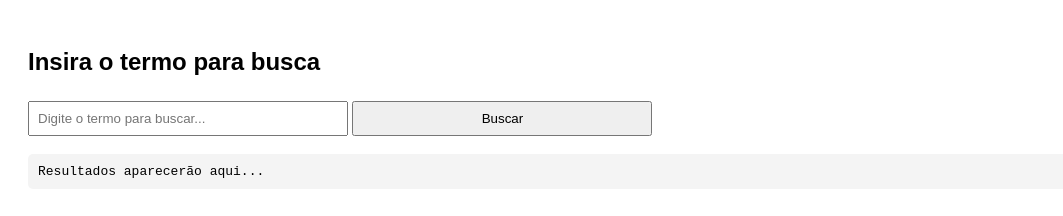
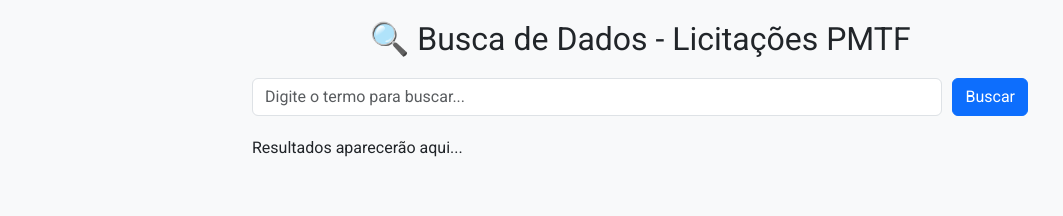
Before and after one commit to sergiocarneiro-adm/licitapmtf, a plain HTML site: page index.html in a window 1280 px wide. Shown: the whole page, without its empty margins (0-1063 px from the left). Drawn offline with nearby package versions, Linux system fonts and the light colour scheme.

Commit message:
Update index.html

```diff
--- a/index.html
+++ b/index.html
@@ -2,23 +2,48 @@
 <html lang="pt-BR">
 <head>
   <meta charset="UTF-8">
-  <title>BUSCA BANCO DE DADOS SÉRGIO</title>
+  <title>Busca de Dados - Licitações PMTF</title>
+  <link href="https://fonts.googleapis.com/css2?family=Roboto&display=swap" rel="stylesheet">
+  <link href="https://cdn.jsdelivr.net/npm/bootstrap@5.3.3/dist/css/bootstrap.min.css" rel="stylesheet">
   <style>
-    body { font-family: Arial, sans-serif; padding: 20px; }
-    input, button { padding: 8px; margin: 5px 0; width: 300px; }
-    pre { background: #f4f4f4; padding: 10px; border-radius: 5px; max-height: 400px; overflow: auto; }
+    body {
+      font-family: 'Roboto', sans-serif;
+      background-color: #f8f9fa;
+      padding: 20px;
+    }
+    .container {
+      max-width: 800px;
+      margin: auto;
+    }
+    h2 {
+      margin-bottom: 20px;
+      text-align: center;
+    }
+    .card {
+      margin-bottom: 15px;
+    }
+    .search-box {
+      display: flex;
+      gap: 10px;
+      margin-bottom: 20px;
+    }
+    .search-box input {
+      flex: 1;
+    }
   </style>
 </head>
 <body>
-  <h2>Insira o termo para busca</h2>
-  <input type="text" id="searchTerm" placeholder="Digite o termo para buscar...">
-  <button onclick="search()">Buscar</button>
-  <pre id="result">Resultados aparecerão aqui...</pre>
+  <div class="container">
+    <h2>🔍 Busca de Dados - Licitações PMTF</h2>
+    <div class="search-box">
+      <input type="text" id="searchTerm" class="form-control" placeholder="Digite o termo para buscar...">
+      <button onclick="search()" class="btn btn-primary">Buscar</button>
+    </div>
+    <div id="result">Resultados aparecerão aqui...</div>
+  </div>
 
   <script>
-    // Usando o JSON diretamente do seu GitHub Pages
     const jsonUrl = 'https://sergiocarneiro-adm.github.io/licitapmtf/dados_planilha.json';
-
     let jsonData = [];
 
     async function carregarJSON() {
@@ -27,14 +52,17 @@
         jsonData = await response.json();
         console.log('JSON carregado com sucesso');
       } catch (error) {
-        document.getElementById('result').textContent = 'Erro ao carregar JSON: ' + error;
+        document.getElementById('result').innerHTML = '<div class="alert alert-danger">Erro ao carregar JSON: ' + error + '</div>';
       }
     }
 
     function search() {
       const termo = document.getElementById('searchTerm').value.trim().toLowerCase();
+      const resultDiv = document.getElementById('result');
+      resultDiv.innerHTML = '';
+
       if (!termo) {
-        document.getElementById('result').textContent = 'Digite um termo para buscar.';
+        resultDiv.innerHTML = '<div class="alert alert-warning">Digite um termo para buscar.</div>';
         return;
       }
 
@@ -59,8 +87,32 @@
         }
       });
 
-      document.getElementById('result').textContent =
-        JSON.stringify(resultados.length ? resultados : 'Nada encontrado', null, 2);
+      if (resultados.length === 0) {
+        resultDiv.innerHTML = '<div class="alert alert-info">Nada encontrado.</div>';
+        return;
+      }
+
+      resultados.forEach(item => {
+        let cardHTML = `
+          <div class="card">
+            <div class="card-header bg-primary text-white">
+              <strong>Aba:</strong> ${item.aba}
+            </div>
+            <div class="card-body">
+              <strong>Colunas:</strong> ${item.colunas.join(', ')}<br><br>
+              <strong>Resultados:</strong><br>
+              <ul>
+        `;
+        item.resultados.forEach(res => {
+          cardHTML += `<li>${res.join(' | ')}</li>`;
+        });
+        cardHTML += `
+              </ul>
+            </div>
+          </div>
+        `;
+        resultDiv.innerHTML += cardHTML;
+      });
     }
 
     carregarJSON();
```
